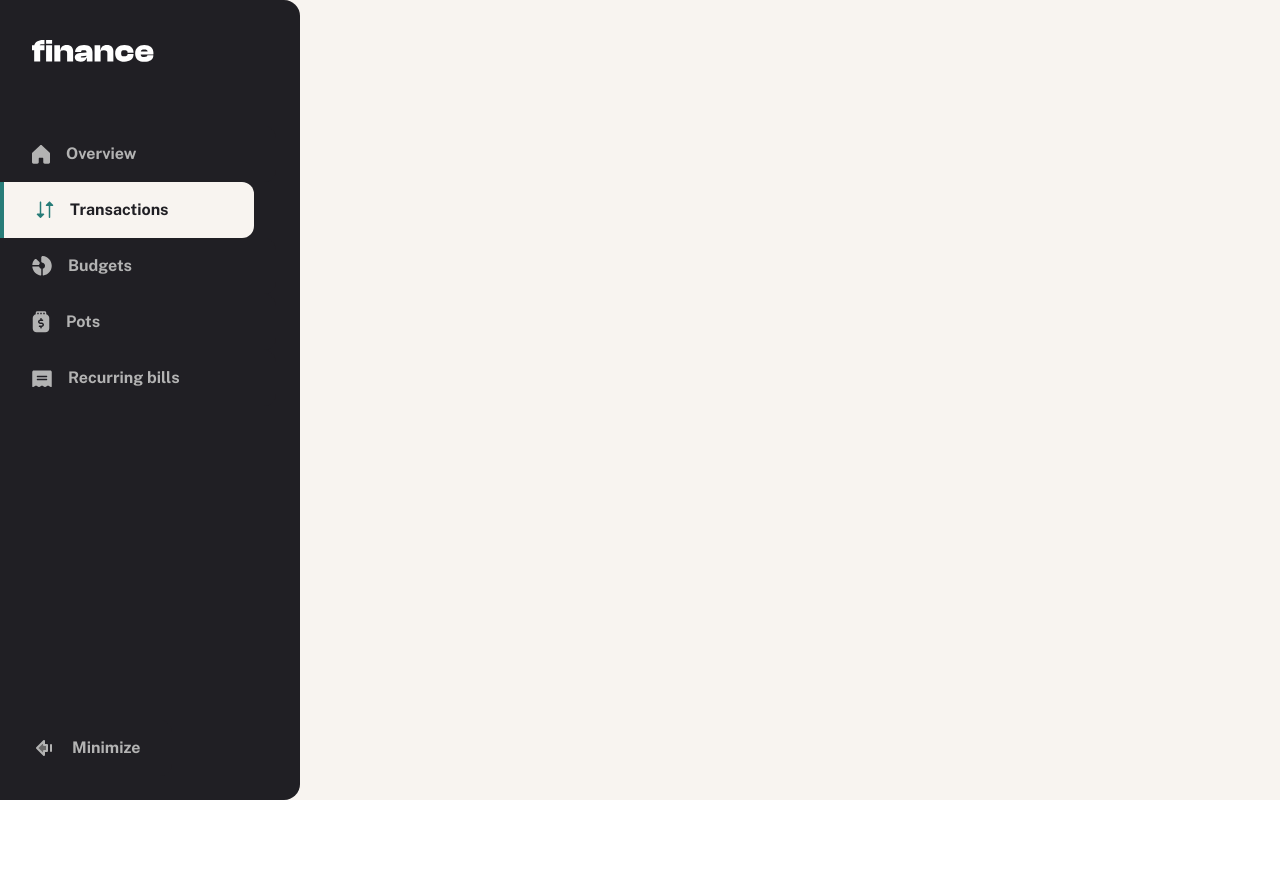
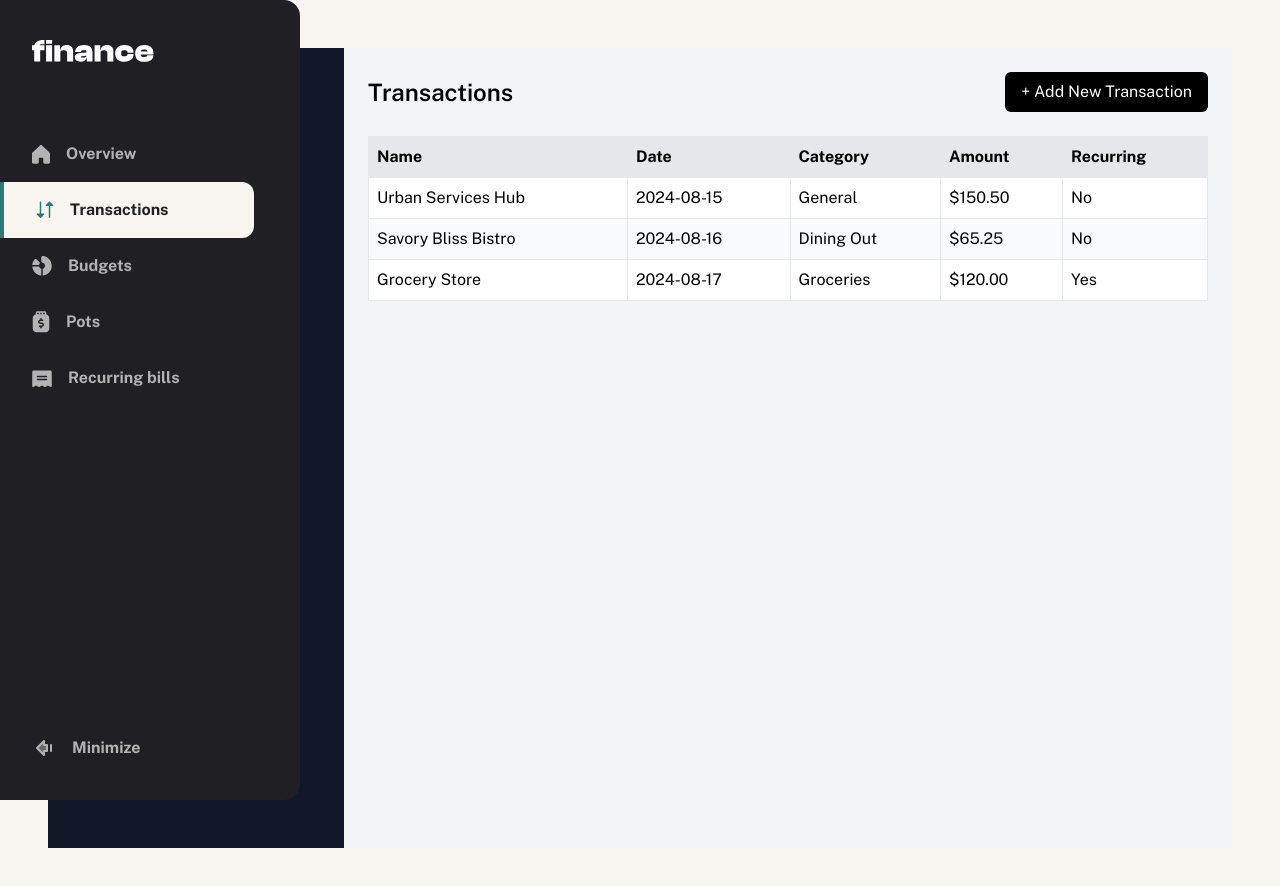
Before and after one commit to abdul-aziz123/personal-finance-web-app, a Next.js app: page /transactions in a window 1280 px wide. Shown: the top 886 px of the page. Before the commit the page ends 800 px from the top, so only its background shows below. Built offline with nearby package versions, Linux system fonts and the light colour scheme.

Commit message:
transactions

```diff
--- a/package.json
+++ b/package.json
@@ -9,13 +9,17 @@
     "lint": "next lint"
   },
   "dependencies": {
+    "@hookform/resolvers": "^3.9.1",
+    "@radix-ui/themes": "^3.1.6",
     "class-variance-authority": "^0.7.0",
     "clsx": "^2.1.1",
     "lucide-react": "^0.451.0",
     "next": "14.2.14",
     "react": "^18",
     "react-dom": "^18",
-    "tailwind-merge": "^2.5.3"
+    "react-hook-form": "^7.53.2",
+    "tailwind-merge": "^2.5.3",
+    "zod": "^3.23.8"
   },
   "devDependencies": {
     "@types/node": "^20",
--- a/src/app/transactions/page.tsx
+++ b/src/app/transactions/page.tsx
@@ -1,5 +1,95 @@
-import React from "react";
+"use client";
 
-export default function Transactions() {
-  return <div>Transactions</div>;
+import React, { useState } from "react";
+import { AddTransactionModal } from "@/components/ui/addTransaction";
+
+export default function TransactionPage() {
+  // Preloaded sample transactions
+  const [transactions, setTransactions] = useState<any[]>([
+    {
+      transactionName: "Urban Services Hub",
+      date: "2024-08-15",
+      category: "General",
+      amount: 150.5,
+      isRecurring: false,
+    },
+    {
+      transactionName: "Savory Bliss Bistro",
+      date: "2024-08-16",
+      category: "Dining Out",
+      amount: 65.25,
+      isRecurring: false,
+    },
+    {
+      transactionName: "Grocery Store",
+      date: "2024-08-17",
+      category: "Groceries",
+      amount: 120.0,
+      isRecurring: true,
+    },
+  ]);
+
+  const handleAddTransaction = (newTransaction: any) => {
+    setTransactions((prev) => [...prev, newTransaction]);
+  };
+
+  return (
+    <div className="flex min-h-screen bg-gray-100">
+      {/* Sidebar */}
+      <div className="w-1/4 bg-gray-900 text-white">
+        <div className="p-4">
+          <h1 className="text-lg font-bold">Finance</h1>
+          {/* Sidebar Links */}
+          <ul className="mt-6 space-y-4">
+            <li>Overview</li>
+            <li>Transactions</li>
+            <li>Budgets</li>
+            <li>Pots</li>
+            <li>Recurring Bills</li>
+          </ul>
+        </div>
+      </div>
+
+      {/* Main Content */}
+      <div className="flex-grow p-6">
+        <div className="flex items-center justify-between">
+          <h2 className="text-2xl font-semibold">Transactions</h2>
+          <AddTransactionModal onAddTransaction={handleAddTransaction} />
+        </div>
+        {transactions.length === 0 ? (
+          <p className="mt-6 text-gray-600">No transactions found. Add one!</p>
+        ) : (
+          <table className="mt-6 w-full border-collapse text-left">
+            <thead>
+              <tr className="bg-gray-200">
+                <th className="border p-2">Name</th>
+                <th className="border p-2">Date</th>
+                <th className="border p-2">Category</th>
+                <th className="border p-2">Amount</th>
+                <th className="border p-2">Recurring</th>
+              </tr>
+            </thead>
+            <tbody>
+              {transactions.map((transaction, index) => (
+                <tr
+                  key={index}
+                  className={index % 2 === 0 ? "bg-white" : "bg-gray-50"}
+                >
+                  <td className="border p-2">{transaction.transactionName}</td>
+                  <td className="border p-2">{transaction.date}</td>
+                  <td className="border p-2">{transaction.category}</td>
+                  <td className="border p-2">
+                    ${transaction.amount.toFixed(2)}
+                  </td>
+                  <td className="border p-2">
+                    {transaction.isRecurring ? "Yes" : "No"}
+                  </td>
+                </tr>
+              ))}
+            </tbody>
+          </table>
+        )}
+      </div>
+    </div>
+  );
 }
--- /dev/null
+++ b/src/components/ui/Modal.tsx
@@ -0,0 +1,22 @@
+import React from "react";
+
+interface ModalProps {
+  children: React.ReactNode;
+  onClose: () => void;
+}
+
+export function Modal({ children, onClose }: ModalProps) {
+  return (
+    <div className="fixed inset-0 z-50 flex items-center justify-center bg-black bg-opacity-50">
+      <div className="w-full max-w-md rounded-md bg-white p-6">
+        <button
+          onClick={onClose}
+          className="absolute right-2 top-2 text-black hover:text-gray-700"
+        >
+          ✕
+        </button>
+        {children}
+      </div>
+    </div>
+  );
+}
--- /dev/null
+++ b/src/components/ui/addTransaction.tsx
@@ -0,0 +1,134 @@
+"use client";
+
+import React from "react";
+import * as Dialog from "@radix-ui/react-dialog";
+import { useForm, Controller } from "react-hook-form";
+import { z } from "zod";
+import { zodResolver } from "@hookform/resolvers/zod";
+import * as DropdownMenu from "@radix-ui/react-dropdown-menu";
+
+// Zod Schema for Validation
+const transactionSchema = z.object({
+  transactionName: z
+    .string()
+    .min(1, "Transaction name is required")
+    .max(30, "Transaction name cannot exceed 30 characters"),
+  date: z.string().nonempty("Date is required"),
+  category: z.string().nonempty("Category is required"),
+  amount: z.number().positive("Amount must be greater than zero"),
+  isRecurring: z.boolean().optional(),
+});
+
+type TransactionFormData = z.infer<typeof transactionSchema>;
+
+export function AddTransactionModal({
+  onAddTransaction,
+}: {
+  onAddTransaction: (transaction: TransactionFormData) => void;
+}) {
+  const { control, handleSubmit, register, reset } =
+    useForm<TransactionFormData>({
+      resolver: zodResolver(transactionSchema),
+      defaultValues: {
+        transactionName: "",
+        date: "",
+        category: "",
+        amount: 0,
+        isRecurring: false,
+      },
+    });
+
+  const onSubmit = (data: TransactionFormData) => {
+    onAddTransaction(data);
+    reset(); // Reset the form after submission
+  };
+
+  return (
+    <Dialog.Root>
+      <Dialog.Trigger asChild>
+        <button className="rounded-md bg-black px-4 py-2 text-white">
+          + Add New Transaction
+        </button>
+      </Dialog.Trigger>
+      <Dialog.Portal>
+        <Dialog.Overlay className="fixed inset-0 bg-black bg-opacity-50" />
+        <Dialog.Content className="fixed left-1/2 top-1/2 w-full max-w-md -translate-x-1/2 -translate-y-1/2 rounded-lg bg-white p-6 shadow-lg">
+          <Dialog.Title className="text-xl font-semibold">
+            Add New Transaction
+          </Dialog.Title>
+          <form
+            onSubmit={handleSubmit(onSubmit)}
+            className="mt-4 flex flex-col gap-4"
+          >
+            <label>
+              Transaction Name
+              <input
+                type="text"
+                {...register("transactionName")}
+                className="w-full rounded-md border p-2"
+              />
+            </label>
+            <label>
+              Transaction Date
+              <input
+                type="date"
+                {...register("date")}
+                className="w-full rounded-md border p-2"
+              />
+            </label>
+            <label>
+              Category
+              <Controller
+                control={control}
+                name="category"
+                render={({ field }) => (
+                  <DropdownMenu.Root>
+                    <DropdownMenu.Trigger asChild>
+                      <button className="w-full rounded-md border p-2">
+                        {field.value || "Select a category"}
+                      </button>
+                    </DropdownMenu.Trigger>
+                    <DropdownMenu.Content className="rounded-md bg-white p-2 shadow">
+                      {["General", "Bills", "Groceries", "Entertainment"].map(
+                        (category) => (
+                          <DropdownMenu.Item
+                            key={category}
+                            className="cursor-pointer p-2 hover:bg-gray-100"
+                            onSelect={() => field.onChange(category)}
+                          >
+                            {category}
+                          </DropdownMenu.Item>
+                        ),
+                      )}
+                    </DropdownMenu.Content>
+                  </DropdownMenu.Root>
+                )}
+              />
+            </label>
+            <label>
+              Amount
+              <input
+                type="number"
+                {...register("amount", { valueAsNumber: true })}
+                className="w-full rounded-md border p-2"
+              />
+            </label>
+            <label className="flex items-center gap-2">
+              <input type="checkbox" {...register("isRecurring")} />
+              Recurring
+            </label>
+            <button
+              type="submit"
+              className="rounded-md bg-black px-4 py-2 text-white"
+            >
+              Submit
+            </button>
+          </form>
+          <Dialog.Close asChild>
+            <button className="absolute right-2 top-2">X</button>
+          </Dialog.Close>
+        </Dialog.Content>
+      </Dialog.Portal>
+    </Dialog.Root>
+  );
+}
--- /dev/null
+++ b/src/components/ui/addTransactionButton.tsx
@@ -0,0 +1,16 @@
+import React from "react";
+
+interface AddTransactionButtonProps {
+  onClick: () => void;
+}
+
+export function AddTransactionButton({ onClick }: AddTransactionButtonProps) {
+  return (
+    <button
+      onClick={onClick}
+      className="rounded-md bg-black px-4 py-2 text-white transition-colors hover:bg-gray-800"
+    >
+      + Add New Transaction
+    </button>
+  );
+}
```
Also changed, not shown: 1 other file (tests, documents, lock files or other folders).
